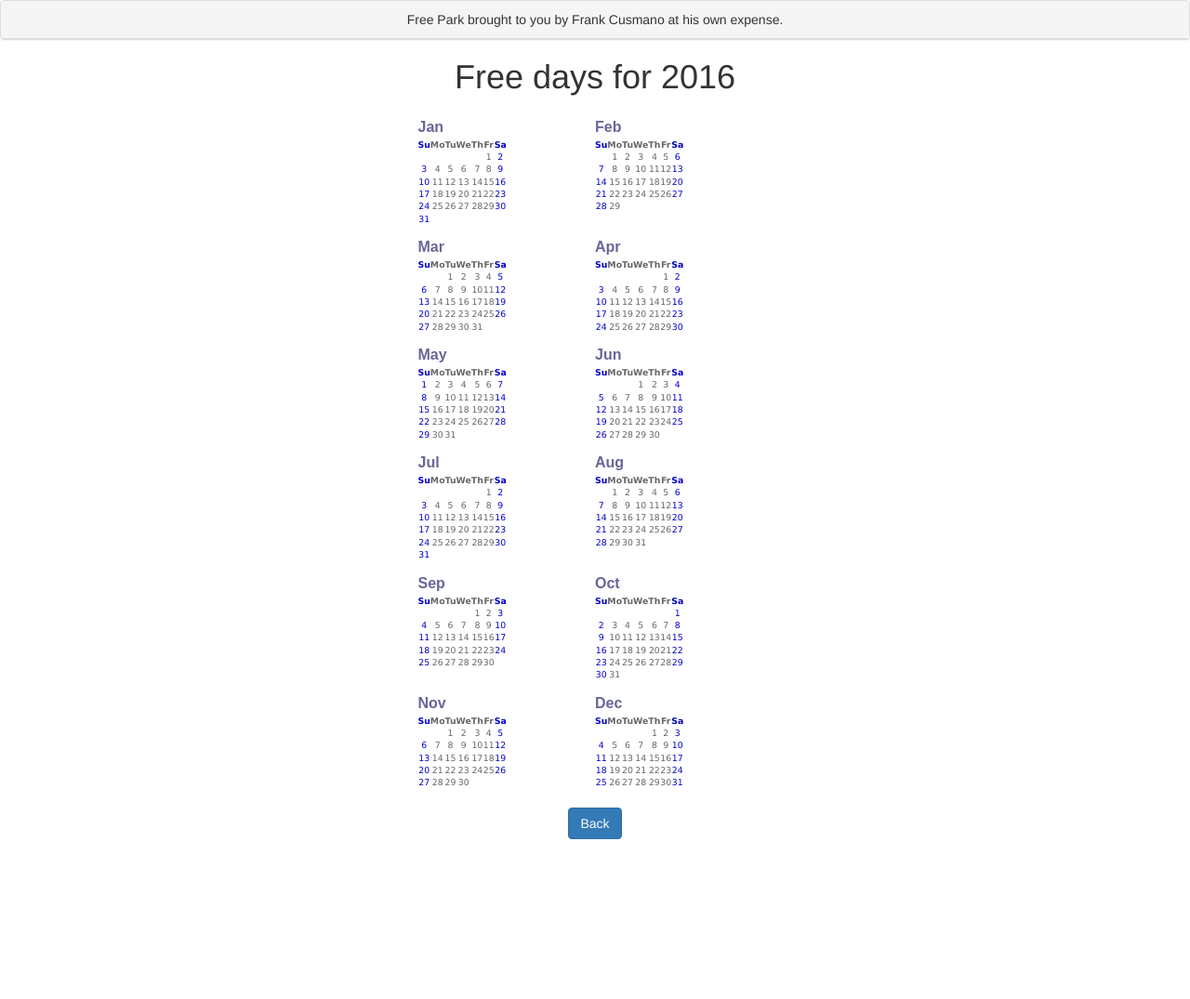
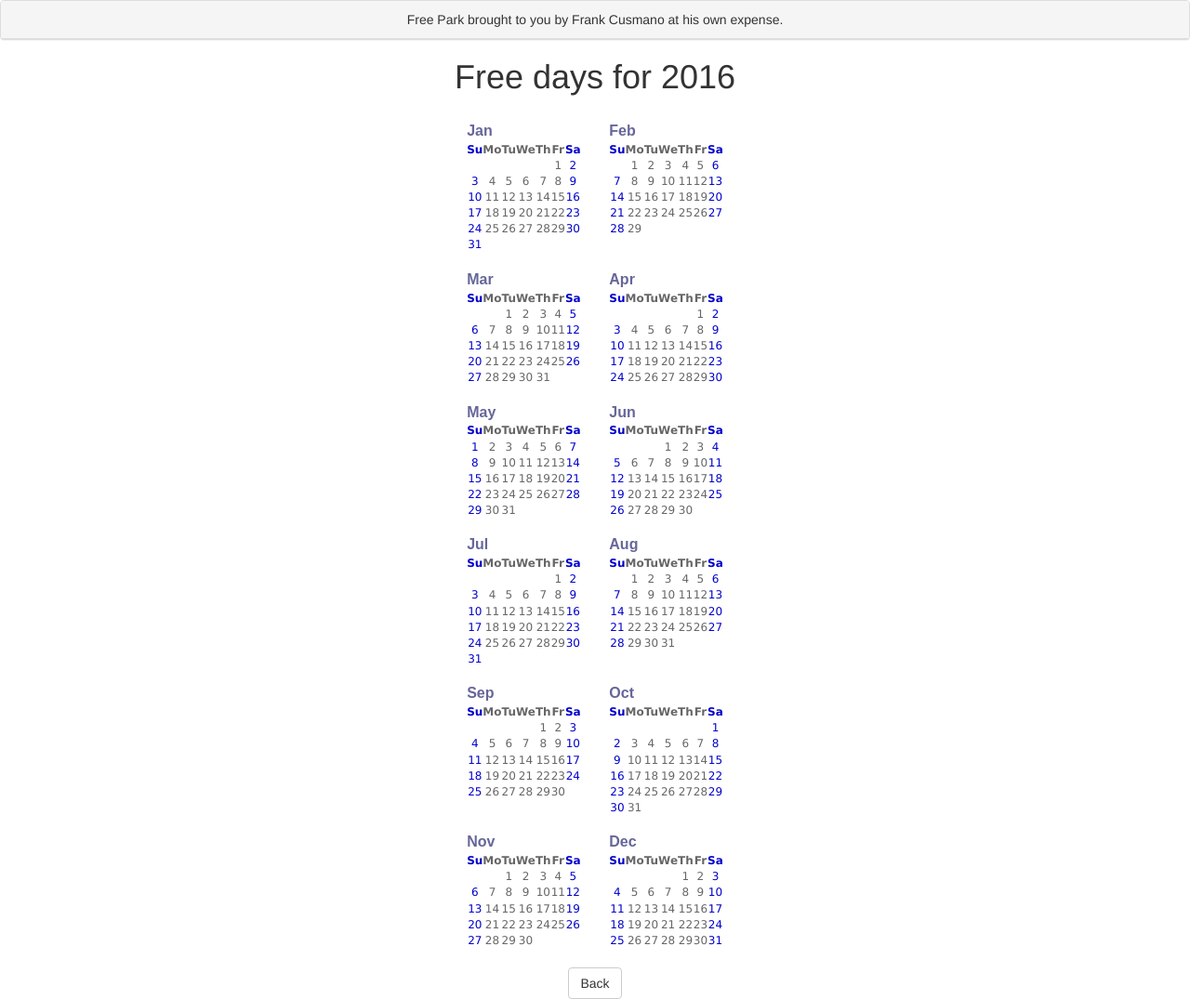
Before and after one commit to cusmanof/fp_ci, a CodeIgniter app: page /database/index.php/year/index in a window 1280 px wide. Shown: the whole page at 93% size. Before the commit the page ends 903 px from the top, so only its background shows below. Run offline with CodeIgniter, Linux system fonts and the light colour scheme; tables that the repository leaves empty or names only in its code hold one stand-in row (values such as "Sample post"); some libraries are stand-ins or nearby versions.

Commit message:
better year

```diff
--- a/application/views/free_year.php
+++ b/application/views/free_year.php
@@ -7,7 +7,7 @@
             table {
                 border:0;
                 text-align: center;
-                font-size:7pt;
+                font-size:9pt;
                 font-family:Verdana;
             }
             th {align: center;
@@ -114,9 +114,9 @@
                     $this_month = (($reihe) * 2 + $spalte) + 1;
                     $day_of_week = date('w', mktime(0, 0, 0, $this_month, 1, $yy));
                     $days_in_month = date('t', mktime(0, 0, 0, $this_month, 1, $yy));
-                    echo '<td width="25%" valign=top>';
-                    echo '<table>';
-                    echo '<th colspan=7  align=center>' . $monate[$this_month - 1] . '</th>';
+                    echo '<td width="40%" valign=top>';
+                    echo '<table align="center">';
+                    echo '<th colspan="7" >' . $monate[$this_month - 1] . '</th>';
                     echo '<tr>';
                     echo '<td class="dayW">Su</td>';
                     echo '<td class="day">Mo</td>';
@@ -140,7 +140,7 @@
                         } else {
                             echo '<td  class="dayd" >';
                         }
-                       if ($rest == 0 || $rest == 1) {
+                        if ($rest == 0 || $rest == 1) {
                             echo '<span class="dayWd">' . $i . '</span>';
                         } else {
                             echo '<span class="dayd">' . $i . '</span>';
--- a/application/views/templates/footer_free.php
+++ b/application/views/templates/footer_free.php
@@ -1,5 +1,5 @@
 <div class="buttons" style="text-align:center;">
 <?php
-    echo ' <a href="' . site_url("welcome") . '" class="btn btn-primary btn-md" role="button">Back</a>';
+    echo ' <a href="' . site_url("welcome") . '" class="btn btn-default btn-md" role="button">Back</a>';
 ?>
 </div>
```
